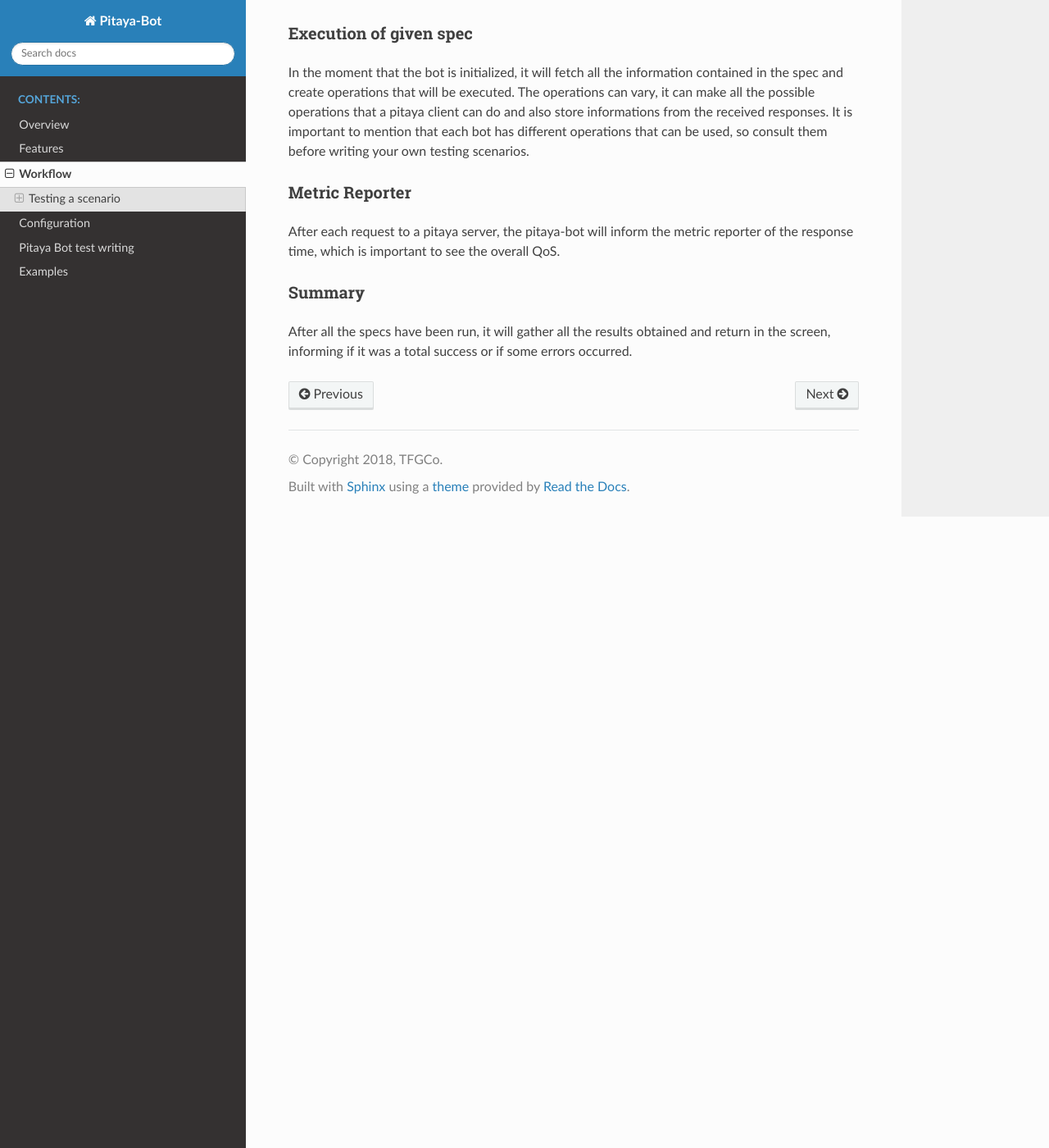
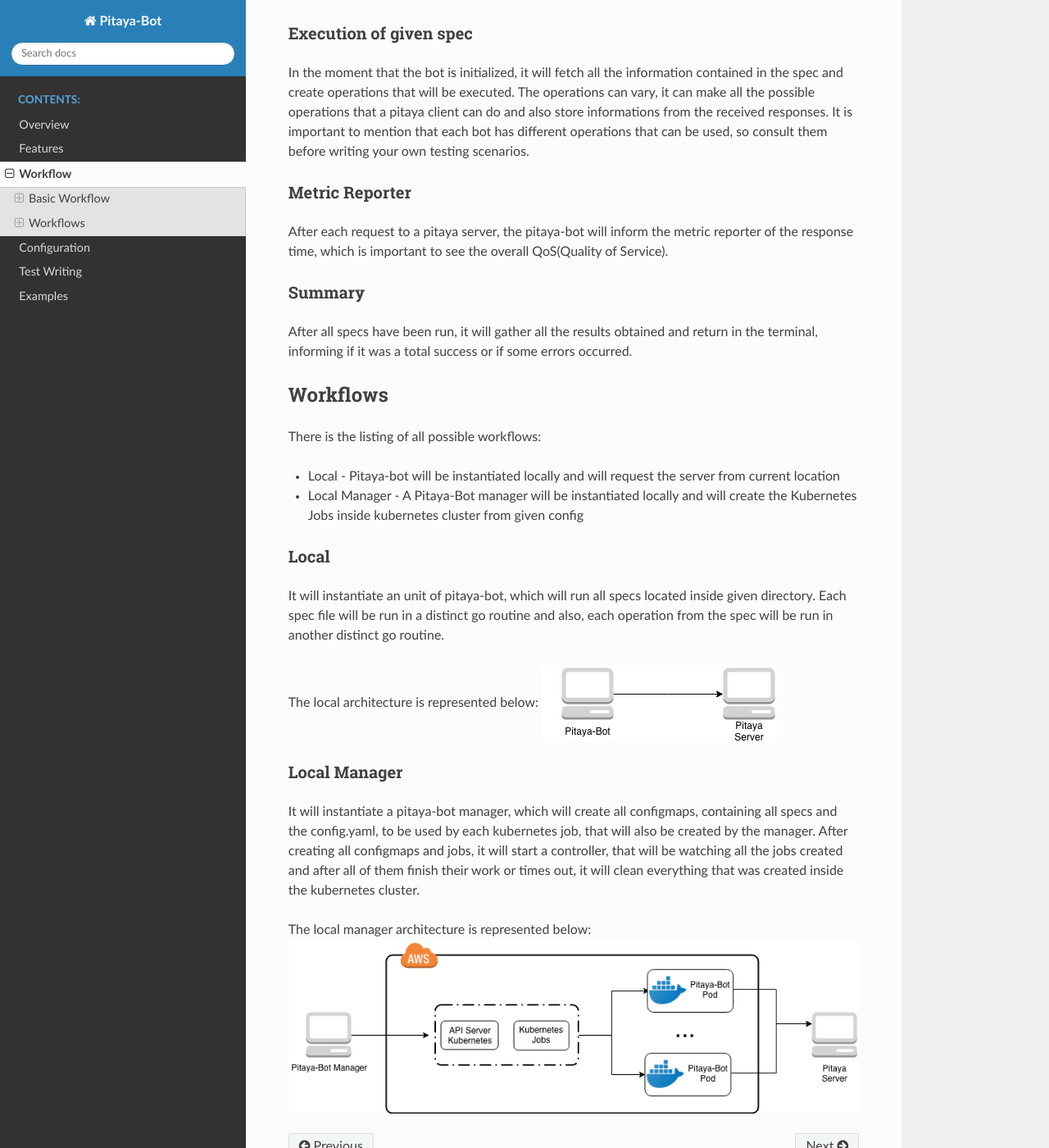
Before and after one commit to topfreegames/pitaya-bot, a Sphinx documentation site: the page built from docs/workflow.md, in a window 1280 px wide and 1400 px high, scrolled down 1156 px. Shown: the whole window at 82% size. Built offline with Sphinx 7.4.7 and the Read the Docs theme 2.0.0, drawn with Linux system fonts in a browser that asks for light colours; some of the changed text lies outside the part shown.

Commit message:
Added an more detailed document

```diff
--- a/docs/index.rst
+++ b/docs/index.rst
@@ -14,7 +14,7 @@ Welcome to Pitaya-Bot's documentation!
    features
    workflow
    configuration
-   test writing
+   test_writing
    examples
 
 
--- a/docs/workflow.md
+++ b/docs/workflow.md
@@ -1,18 +1,18 @@
 Workflow
 =============
 
-In this section we will describe in details the workflow process, since the setup until the end summary. The example is going to assume the usage of a sequential bot with TCP communication and JSON information format.
+In this section we will describe in details the available workflow processes, since the setup until the end summary. The following examples are going to assume the usage of a sequential bot with TCP communication and JSON information format.
 
-## Testing a scenario
+## Basic Workflow
 
-The overview of what happens when the pitaya-bot is started:
+The overview of what happens when pitaya-bot is started:
 
 * Initialization of app, configuration fetch, specs directory lookup and creation of metric reporters
 * Instantiation of many go routines, which are defined in spec files
 * Validation of selected bot and written specs
 * Execution of specs
 * Notification of the result to all of metrics reporter
-* Summarization of all results
+* Summarization of tests
 
 ### Initialization
 
@@ -41,8 +41,29 @@ In the moment that the bot is initialized, it will fetch all the information con
 
 ### Metric Reporter
 
-After each request to a pitaya server, the pitaya-bot will inform the metric reporter of the response time, which is important to see the overall QoS.
+After each request to a pitaya server, the pitaya-bot will inform the metric reporter of the response time, which is important to see the overall QoS(Quality of Service).
 
 ### Summary
 
-After all the specs have been run, it will gather all the results obtained and return in the screen, informing if it was a total success or if some errors occurred.
+After all specs have been run, it will gather all the results obtained and return in the terminal, informing if it was a total success or if some errors occurred.
+
+## Workflows
+
+There is the listing of all possible workflows:
+
+* Local - Pitaya-bot will be instantiated locally and will request the server from current location
+* Local Manager - A Pitaya-Bot manager will be instantiated locally and will create the Kubernetes Jobs inside kubernetes cluster from given config
+
+### Local
+
+It will instantiate an unit of pitaya-bot, which will run all specs located inside given directory. Each spec file will be run in a distinct go routine and also, each operation from the spec will be run in another distinct go routine.
+
+The local architecture is represented below:
+![local](./LocalWorkflow.png "Local Pitaya-Bot")
+
+### Local Manager
+
+It will instantiate a pitaya-bot manager, which will create all configmaps, containing all specs and the config.yaml, to be used by each kubernetes job, that will also be created by the manager. After creating all configmaps and jobs, it will start a controller, that will be watching all the jobs created and after all of them finish their work or times out, it will clean everything that was created inside the kubernetes cluster.
+
+The local manager architecture is represented below:
+![local manager](./LocalManagerWorkflow.png "Local Manager Pitaya-Bot")
```
Also changed, not shown: docs/test_writing.md (renamed from docs/test writing.md, +1 -1 lines), docs/LocalManagerWorkflow.png (added), docs/LocalWorkflow.png (added), 1 other file.
